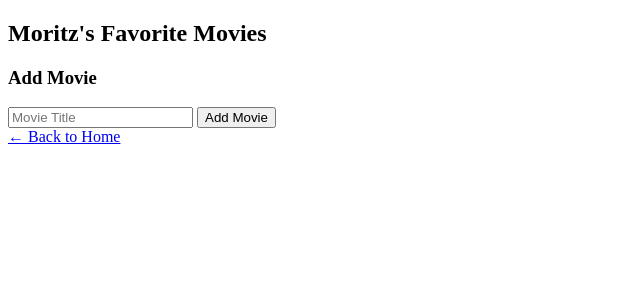
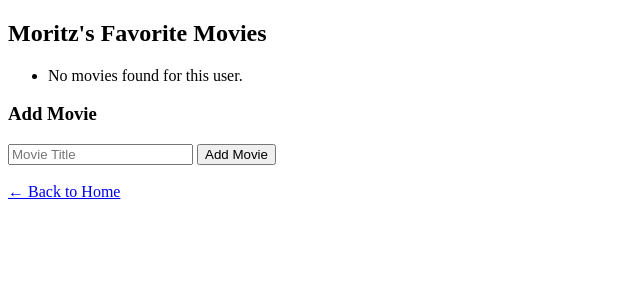
Before and after one commit to moritzbrosch36/MovieWebApp, a Flask app: page /users/1/movies in a window 1280 px wide. Shown: the part 109-409 px from the top of the page, without its empty margins (0-640 px from the left). Run offline with Flask 3, Linux system fonts and the light colour scheme.

Commit message:
base.html and movies.html adapted.

```diff
--- a/templates/base.html
+++ b/templates/base.html
@@ -9,8 +9,8 @@
     <header>
         <h1>🎬 MoviWeb App</h1>
         <nav>
-            <a href="{{ url_for('home') }}">Home</a> |
-            <a href="{{ url_for('list_users') }}">Users</a>
+            <a href="{{ url_for('index') }}">Home</a> |
+            <a href="{{ url_for('index') }}">Users</a>
         </nav>
         <hr>
     </header>
--- a/templates/movies.html
+++ b/templates/movies.html
@@ -3,18 +3,24 @@
 {% block content %}
 <h2>{{ user.name }}'s Favorite Movies</h2>
 
-<ul>
+<ul class="movie-list">
     {% for movie in movies %}
-        <li>
+        <li class="movie-entry">
             <strong>{{ movie.title }}</strong> ({{ movie.year }}) — {{ movie.genre }}
+
+            <!-- Update Movie -->
             <form action="{{ url_for('update_movie', user_id=user.id, movie_id=movie.id) }}" method="post" style="display:inline;">
                 <input type="text" name="new_title" placeholder="New Title" required>
                 <button type="submit">Update</button>
             </form>
+
+            <!-- Delete Movie -->
             <form action="{{ url_for('delete_movie', user_id=user.id, movie_id=movie.id) }}" method="post" style="display:inline;">
                 <button type="submit">Delete</button>
             </form>
         </li>
+    {% else %}
+        <li>No movies found for this user.</li>
     {% endfor %}
 </ul>
 
@@ -24,5 +30,6 @@
     <button type="submit">Add Movie</button>
 </form>
 
-<a href="{{ url_for('home') }}">← Back to Home</a>
+<br>
+<a href="{{ url_for('index') }}">← Back to Home</a>
 {% endblock %}
```
Also changed, not shown: data/movies.db.
